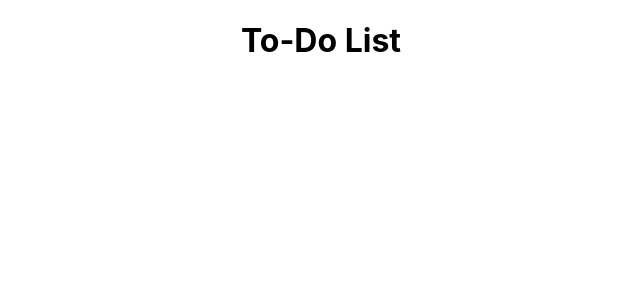
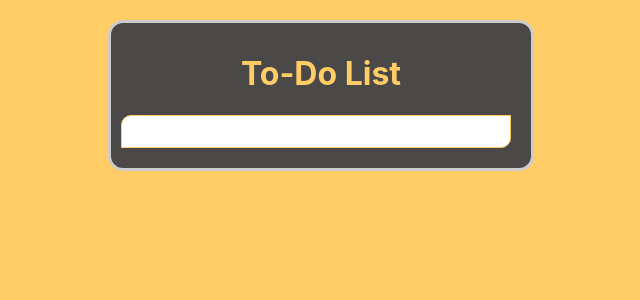
Before and after one commit to ibsa-a1/To-Do-List-React-App-, a React (Create React App) app in the folder to-do-list-app/: page / in a window 1280 px wide. Shown: the top 300 px of the page, without its empty margins (319-959 px from the left). Built offline with nearby package versions, Linux system fonts and the light colour scheme.

Commit message:
basic structure and style updated

```diff
--- /dev/null
+++ b/to-do-list-app/src/Components/Todolist.css
@@ -0,0 +1,27 @@
+body {
+    background-color: #ffcc66;
+}
+.todo-container {
+    max-width: 400px;
+    margin: 20px auto;
+    padding: 10px;
+    border: 3px solid #ccc;
+    border-radius: 15px;
+    background-color: #4b4848;
+    box-shadow: 3 4px 4px rgba(0, 0, 0, 0.1);
+}
+h1 {
+    color: #ffcc66;
+    text-align: center;
+}
+.input-section {
+    display: flex;
+    margin-bottom: 10px;
+}
+.input-field {
+    flex: 1;
+    padding: 8px;
+    margin-right: 10px;
+    border-radius: 10px 0 10px 0;
+    border: 1px solid #ffcc66;
+}
--- a/to-do-list-app/src/Components/Todolist.jsx
+++ b/to-do-list-app/src/Components/Todolist.jsx
@@ -1,10 +1,14 @@
 import React from 'react'
+import './Todolist.css'
 
 function Todolist() {
   return (
     <div>
         <div className="todo-container">
             <h1>To-Do List</h1>
+            <div className="input-section">
+                <input type="text" className="input-field" />
+            </div>
         </div>
     </div>
   )
```
Also changed, not shown: to-do-list-app/src/Components/Tododlist.css (deleted).
